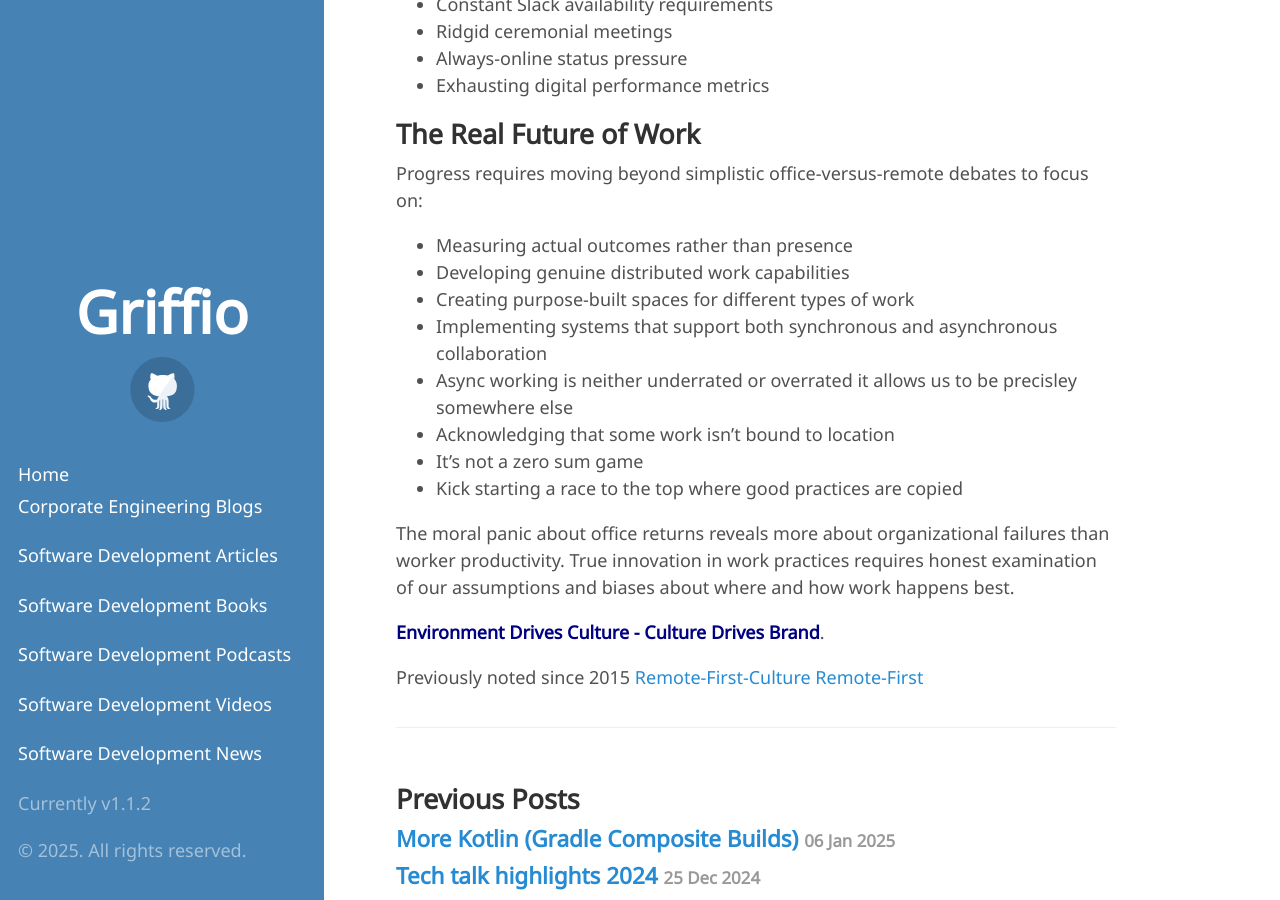
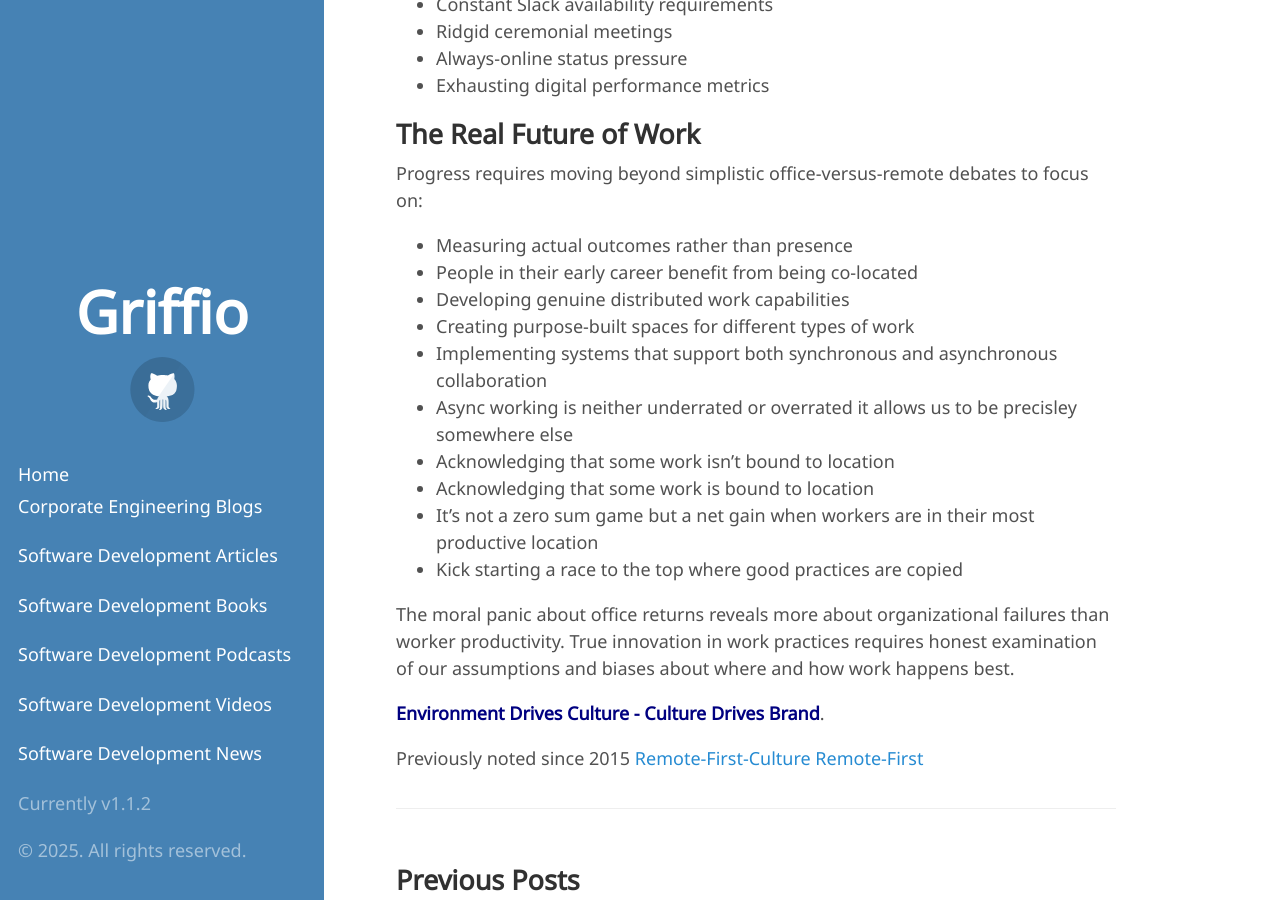
Before and after one commit to griffio/griffio.github.io, a Jekyll site: the page built from _posts/2024-11-10-The-False-Promise-of-Post-Pandemic-Era-Remote-Work.md, in a window 1280 px wide and 900 px high, scrolled down 2153 px. Built offline with Jekyll 4.4.1, drawn with Linux system fonts in a browser that asks for light colours; some web fonts are replaced.

Commit message:
Update 2024-11-10-The-False-Promise-of-Post-Pandemic-Era-Remote-Work.md

```diff
--- a/_posts/2024-11-10-The-False-Promise-of-Post-Pandemic-Era-Remote-Work.md
+++ b/_posts/2024-11-10-The-False-Promise-of-Post-Pandemic-Era-Remote-Work.md
@@ -71,12 +71,14 @@
 
 Progress requires moving beyond simplistic office-versus-remote debates to focus on:
 - Measuring actual outcomes rather than presence
+- People in their early career benefit from being co-located
 - Developing genuine distributed work capabilities
 - Creating purpose-built spaces for different types of work
 - Implementing systems that support both synchronous and asynchronous collaboration
 - Async working is neither underrated or overrated it allows us to be precisley somewhere else
 - Acknowledging that some work isn't bound to location
-- It's not a zero sum game
+- Acknowledging that some work is bound to location
+- It's not a zero sum game but a net gain when workers are in their most productive location
 - Kick starting a race to the top where good practices are copied
 
 The moral panic about office returns reveals more about organizational failures than worker productivity. True innovation in work practices requires honest examination of our assumptions and biases about where and how work happens best.
```
